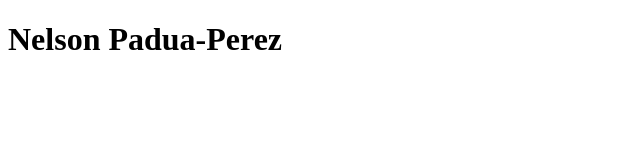
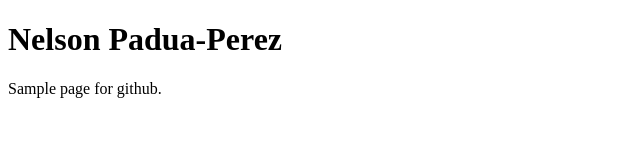
Before and after one commit to nelson-padua-perez/csgithubpage, a plain HTML site: page index.html in a window 1280 px wide. Shown: the whole page, without its empty margins (0-640 px from the left). Drawn offline with Linux system fonts and the light colour scheme.

Commit message:
Add files via upload

```diff
--- a/index.html
+++ b/index.html
@@ -9,6 +9,7 @@
 	<body>
 		<h1>Nelson Padua-Perez</h1>
 		<p>
+			Sample page for github.
 		</p>
 
 	</body>
```
